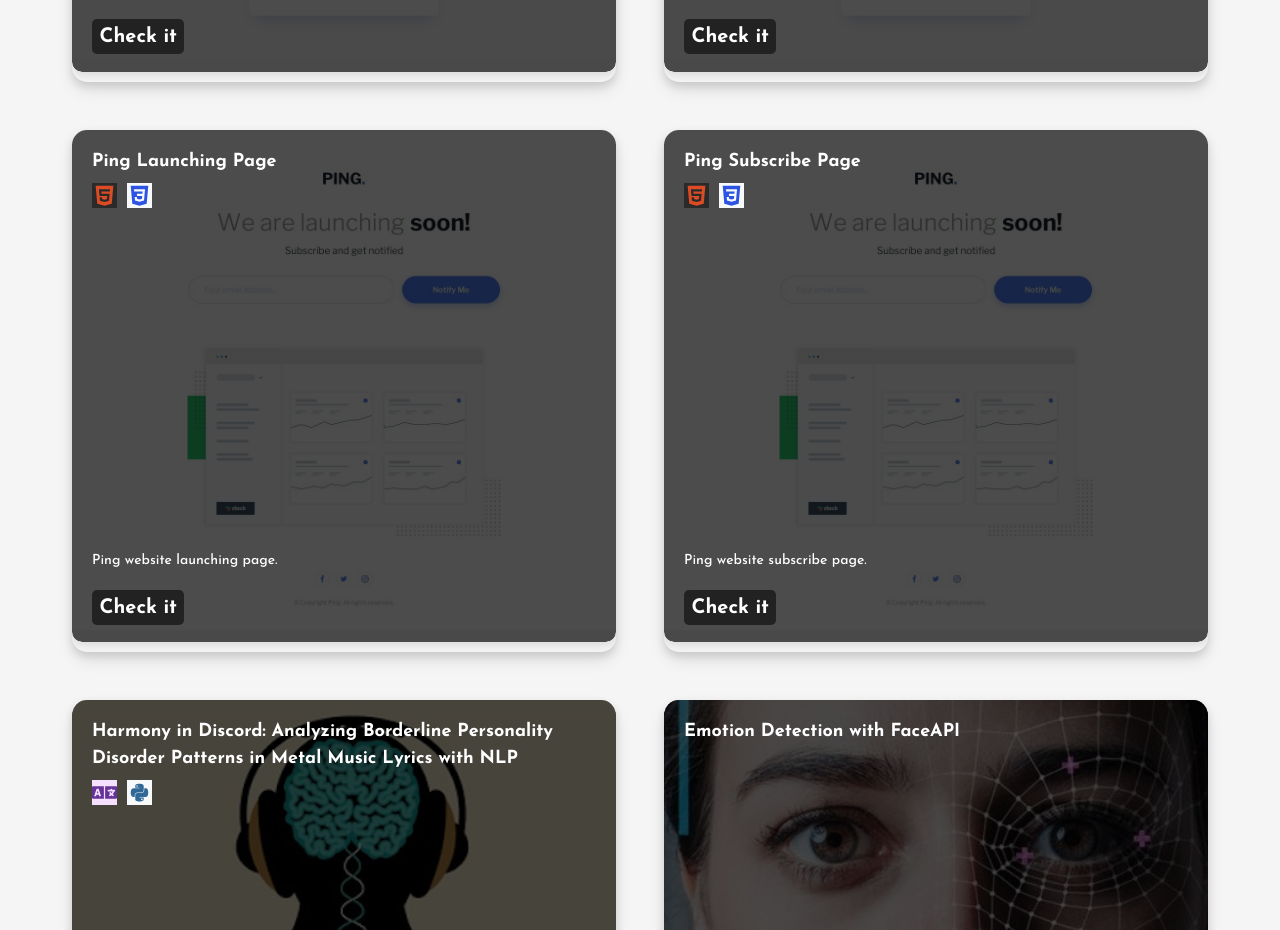
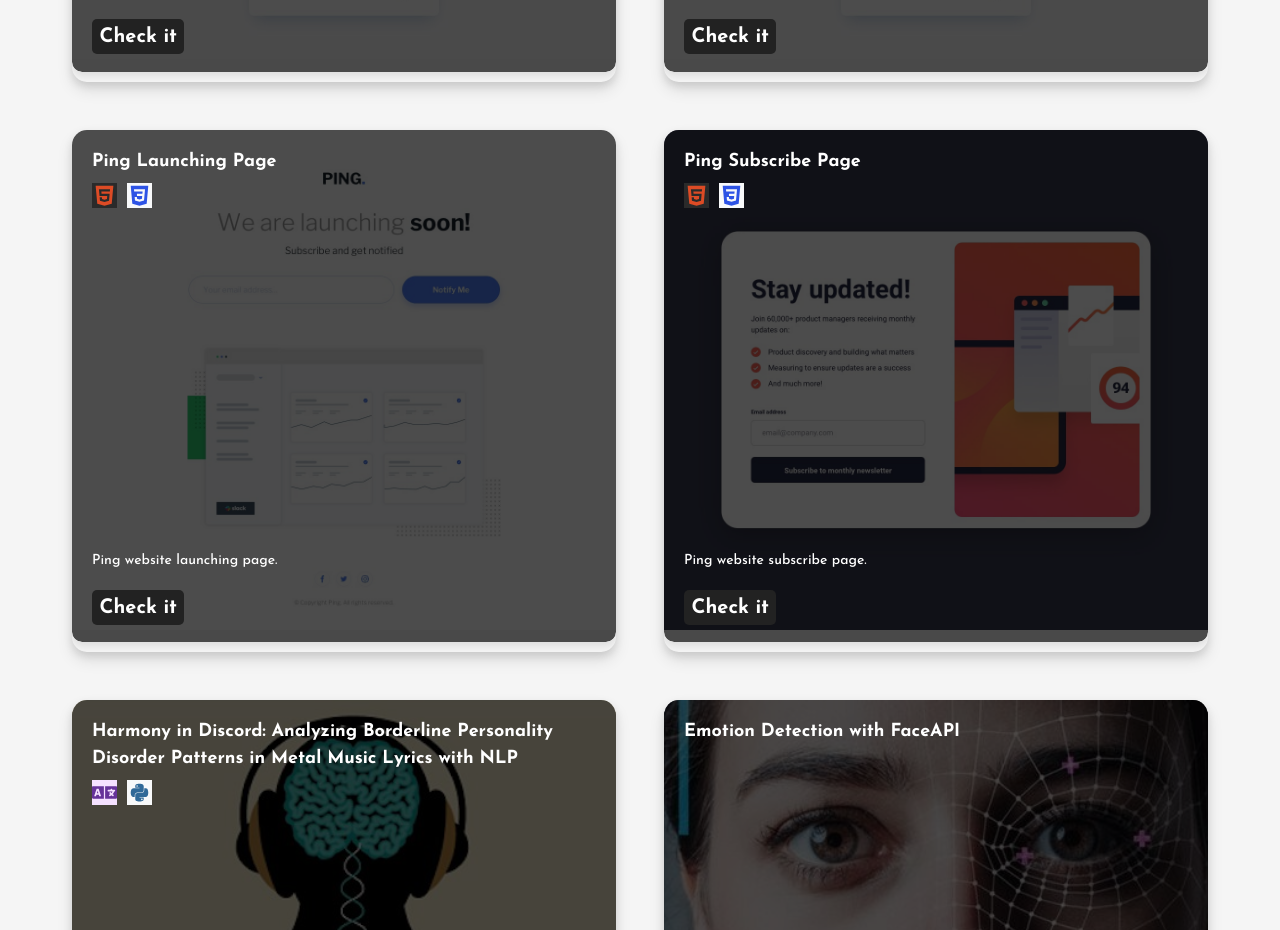
Before and after one commit to dnklheit/burakunver, a React (Create React App) app: page / in a window 1280 px wide. Shown: the part 5142-6072 px from the top of the page. Built offline with nearby package versions, Linux system fonts and the light colour scheme.

Commit message:
new image added

```diff
--- a/src/components/cardData.js
+++ b/src/components/cardData.js
@@ -145,7 +145,7 @@ const cardData = [
       <DiHtml5 className="html" size={25} />,
       <DiCss3 className="css" size={25} />,
     ],
-    img: "./images/ping-launching-page.jpg",
+    img: "./images/newsletter.jpg",
     description: "Ping website subscribe page.",
     link: "https://stay-updated-ten.vercel.app/",
   },
```
Also changed, not shown: public/images/newsletter.jpg (added).
